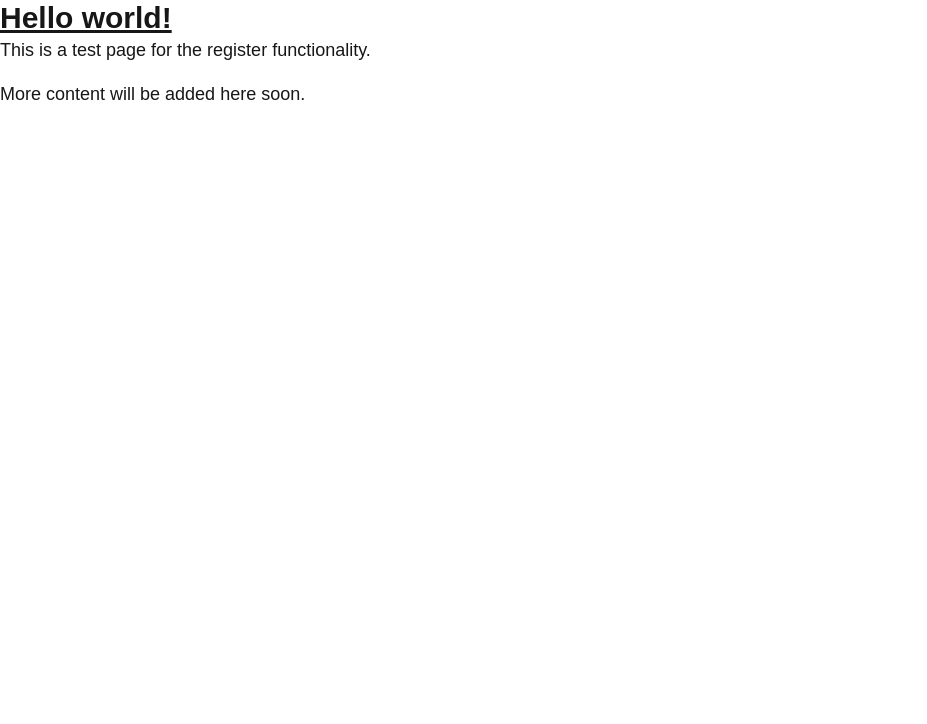
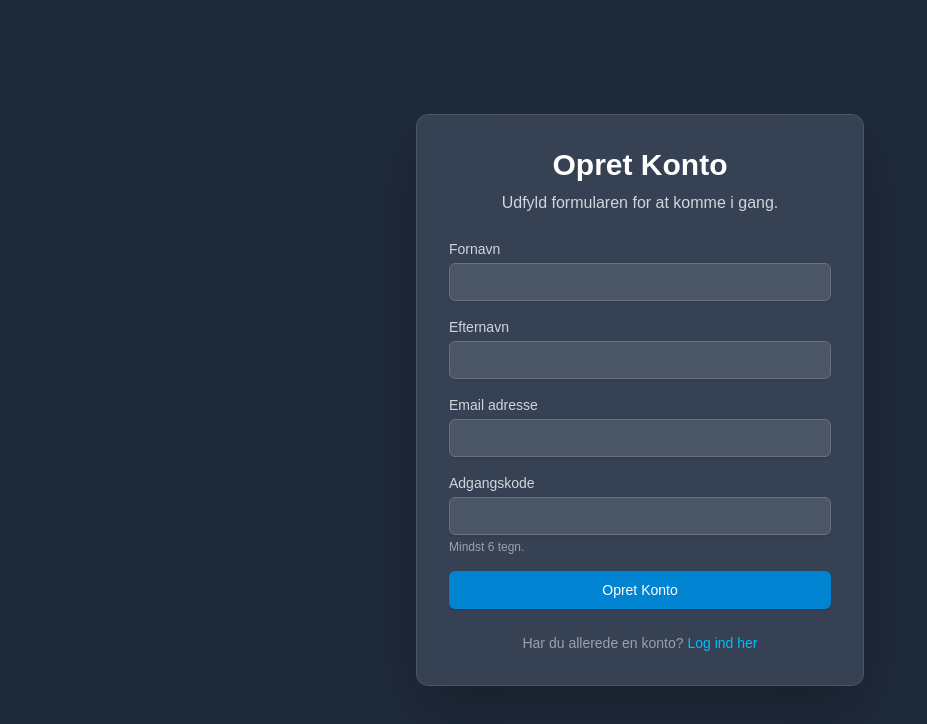
Before and after one commit to MarkusIngerslev/next-economic-frontend, a Next.js app: page /register in a window 1280 px wide. Shown: the top 724 px of the page, without its empty margins (0-927 px from the left). Built offline with nearby package versions, Linux system fonts and the light colour scheme; no server answers.

Commit message:
Implemented the new register-form component to be used on the register page

```diff
--- a/src/app/register/page.tsx
+++ b/src/app/register/page.tsx
@@ -1,11 +1,20 @@
-export default function page() {
+"use client";
+
+import RegisterForm from "@/app/ui/shared/register-from";
+
+export default function RegisterPage() {
   return (
-    <main>
-      <h1 className="text-3xl font-bold underline">Hello world!</h1>
-      <p className="text-lg mb-4">
-        This is a test page for the register functionality.
-      </p>
-      <p className="text-lg">More content will be added here soon.</p>
+    <main className="flex items-center justify-center min-h-screen bg-gray-800 p-4">
+      <div className="w-full max-w-md p-8 space-y-6 bg-gray-700 rounded-xl shadow-2xl border border-gray-600">
+        <div className="text-center">
+          <h1 className="text-3xl font-bold text-white">Opret Konto</h1>
+          <p className="text-gray-300 mt-2">
+            Udfyld formularen for at komme i gang.
+          </p>
+        </div>
+
+        <RegisterForm />
+      </div>
     </main>
   );
 }
```
